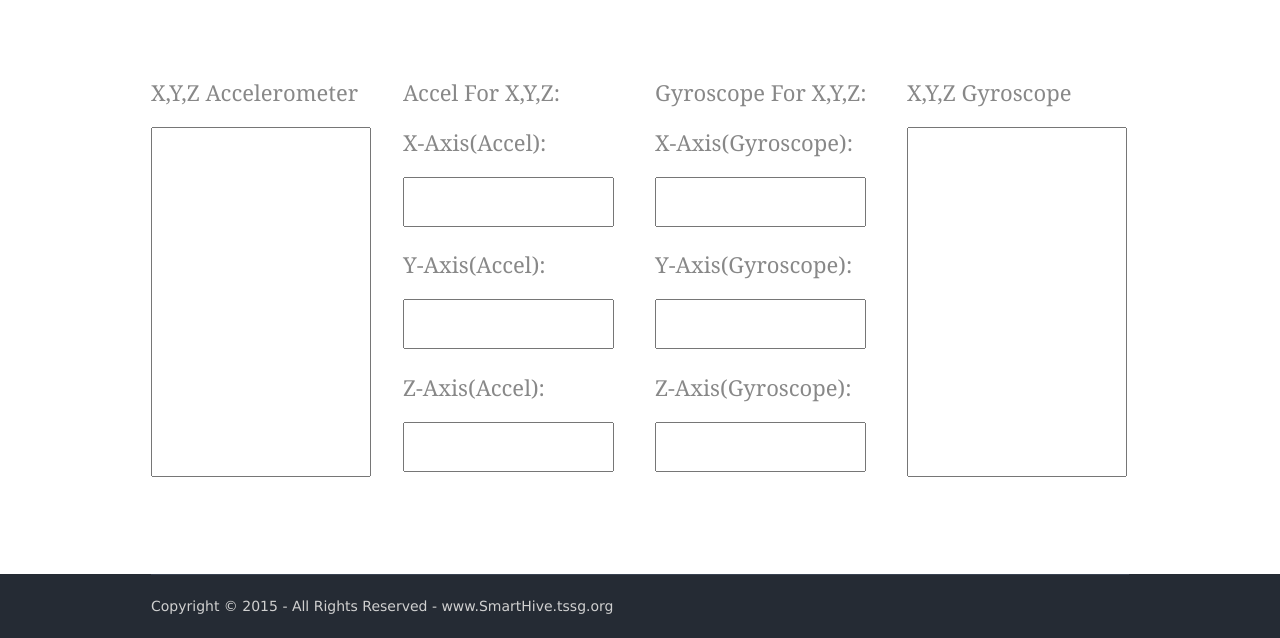
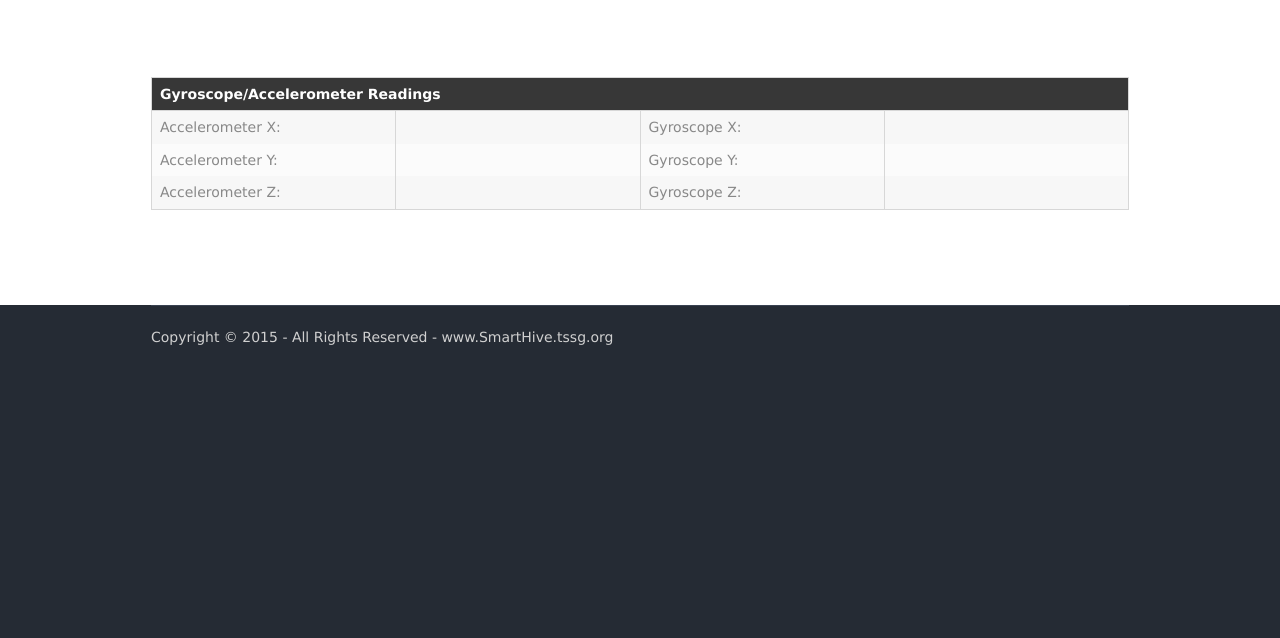
Before and after one commit to Avendril/SmartHiveWebsite, a website: page pages/gyro.html in a window 1280 px wide. Shown: the part 164-802 px from the top of the page. Drawn offline with nearby package versions, Linux system fonts and the light colour scheme; no server answers.

Commit message:
Add files via upload

```diff
--- a/pages/gyro.html
+++ b/pages/gyro.html
@@ -30,45 +30,30 @@
 </div>
 <div class="wrapper row3">
   <main class="hoc container clear" styles="width:100%;">
-    <div class="sidebar one_quarter first" styles="width:30%;">
-      <h4>X,Y,Z Accelerometer</h4>
-      <textarea id='txtArea' rows="4" cols="50" style="height:350px; width:220px; resize:none; overflow:auto;">
-      </textarea>
-    </div>
-    <div class="content one_quarter" styles="width:70%;">
-      <h1>Accel for X,Y,Z:<h1>
-
-      <h2>X-Axis(Accel):</h2>
-      <textarea id='Area1' rows="1" cols="50" style="height:50px; width:95%; resize:none; overflow:auto;"></textarea>
-      <br>
-
-      <h2>Y-Axis(Accel):</h2>
-      <textarea id='Area2' rows="1" cols="50" style="height:50px; width:95%; resize:none; overflow:auto;"></textarea>
-      <br>
-
-      <h2>Z-Axis(Accel):</h2>
-      <textarea id='Area3' rows="1" cols="50" style="height:50px; width:95%; resize:none; overflow:auto;"></textarea>
-      <br>
-	  </div>
-    <div class="content one_quarter" styles="width:70%;">
-      <h1>Gyroscope for X,Y,Z:<h1>
-
-      <h2>X-Axis(Gyroscope):</h2>
-      <textarea id='Area4' rows="1" cols="50" style="height:50px; width:95%; resize:none; overflow:auto;"></textarea>
-      <br>
-
-      <h2>Y-Axis(Gyroscope):</h2>
-      <textarea id='Area5' rows="1" cols="50" style="height:50px; width:95%; resize:none; overflow:auto;"></textarea>
-      <br>
-
-      <h2>Z-Axis(Gyroscope):</h2>
-      <textarea id='Area6' rows="1" cols="50" style="height:50px; width:95%; resize:none; overflow:auto;"></textarea>
-      <br>
-    </div>
-    <div class="sidebar one_quarter" styles="width:30%;">
-      <h4>X,Y,Z Gyroscope</h4>
-      <textarea id='txtArea2' rows="4" cols="50" style="height:350px; width:220px; resize:none; overflow:auto;">
-      </textarea>
+    <div class="sidebar four_quarter first" styles="width:30%;">
+      <table>
+        <tr>
+          <th colspan=4> Gyroscope/Accelerometer Readings</th>
+        </tr>
+        <tr>
+          <td style="width:20%;">Accelerometer X: </td>
+          <td style="width:20%;"> <span id="accX">&nbsp;</span> </td>
+          <td style="width:20%;">Gyroscope X: </td>
+          <td style="width:20%;"> <span id="gyrX">&nbsp;</span> </td>
+        </tr>
+        <tr>
+          <td style="width:20%;">Accelerometer Y: </td>
+          <td style="width:20%;"> <span id="accY">&nbsp;</span> </td>
+          <td style="width:20%;">Gyroscope Y: </td>
+          <td style="width:20%;"> <span id="gyrY">&nbsp;</span> </td>
+        </tr>
+        <tr>
+          <td style="width:20%;">Accelerometer Z: </td>
+          <td style="width:20%;"> <span id="accZ">&nbsp;</span> </td>
+          <td style="width:20%;">Gyroscope Z: </td>
+          <td style="width:20%;"> <span id="gyrZ">&nbsp;</span> </td>
+        </tr>
+      </table>
     </div>
     <div class="clear">
     </div>
```
